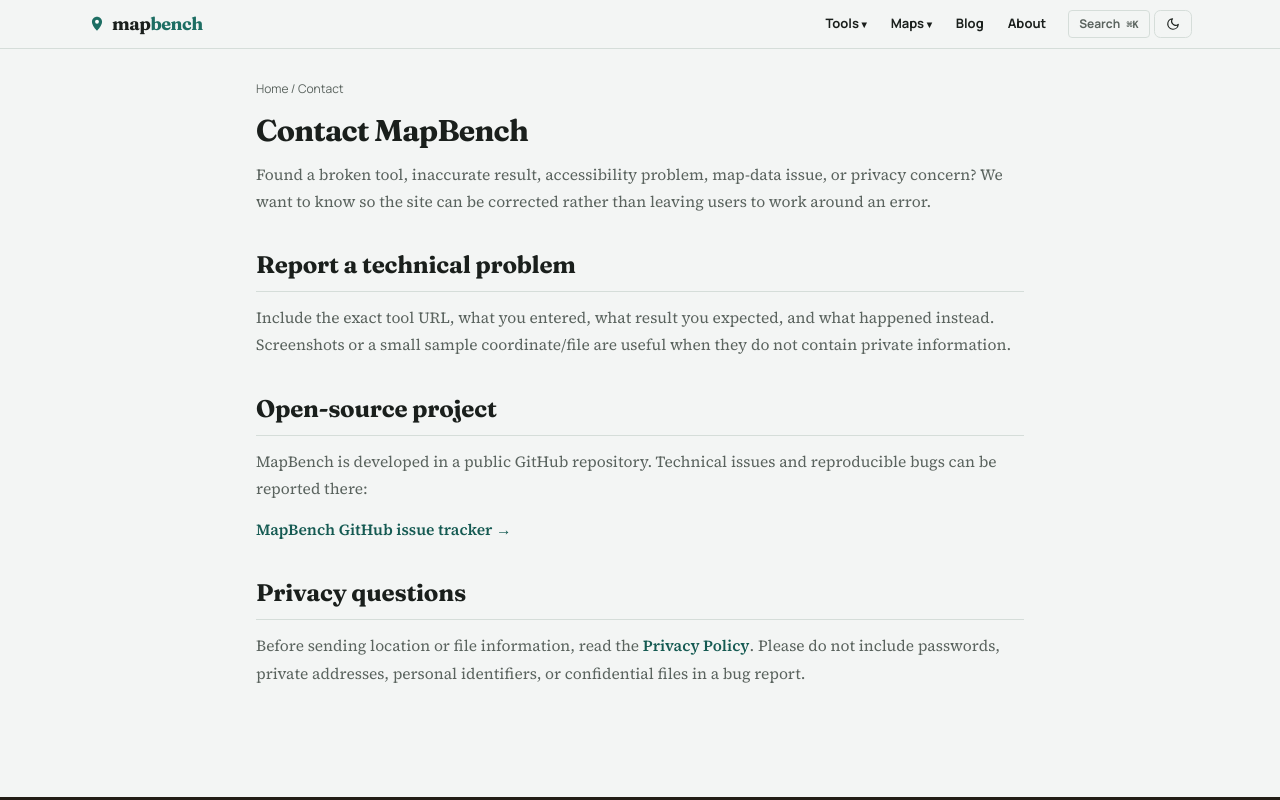
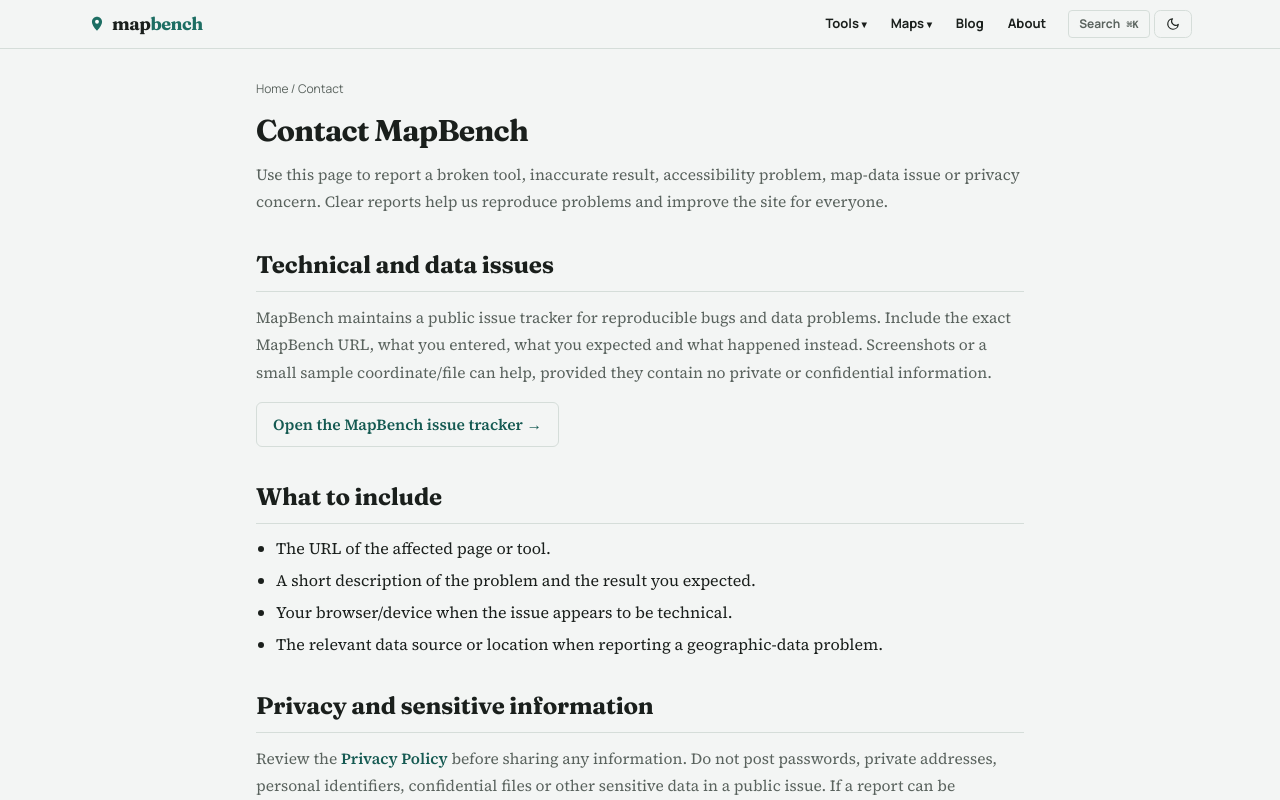
Before and after one commit to seoweblitewebservice-gif/demo, a Next.js app: page /contact in a window 1280 px wide. Shown: the top 800 px of the page. Built offline with nearby package versions, Linux system fonts and the light colour scheme.

Commit message:
Fix contact destination and improve trust information

```diff
--- a/src/app/contact/page.tsx
+++ b/src/app/contact/page.tsx
@@ -8,6 +8,8 @@
   robots: { index: true, follow: true },
 };
 
+const ISSUE_TRACKER = "https://github.com/seoweblitewebservice-gif/mapbenchsite/issues";
+
 export default function ContactPage() {
   return (
     <div className="doc mx-auto max-w-3xl">
@@ -16,41 +18,54 @@
       </nav>
       <h1 className="font-display text-3xl font-bold tracking-tight">Contact MapBench</h1>
       <p className="mt-3">
-        Found a broken tool, inaccurate result, accessibility problem, map-data issue, or privacy concern?
-        We want to know so the site can be corrected rather than leaving users to work around an error.
+        Use this page to report a broken tool, inaccurate result, accessibility problem, map-data issue or privacy concern.
+        Clear reports help us reproduce problems and improve the site for everyone.
       </p>
 
       <section className="mt-8">
-        <h2 className="sect-h">Report a technical problem</h2>
+        <h2 className="sect-h">Technical and data issues</h2>
         <p className="mt-3">
-          Include the exact tool URL, what you entered, what result you expected, and what happened instead.
-          Screenshots or a small sample coordinate/file are useful when they do not contain private information.
+          MapBench maintains a public issue tracker for reproducible bugs and data problems. Include the exact MapBench URL,
+          what you entered, what you expected and what happened instead. Screenshots or a small sample coordinate/file can help,
+          provided they contain no private or confidential information.
         </p>
-      </section>
-
-      <section className="mt-8">
-        <h2 className="sect-h">Open-source project</h2>
-        <p className="mt-3">
-          MapBench is developed in a public GitHub repository. Technical issues and reproducible bugs can be
-          reported there:
-        </p>
-        <p className="mt-3">
+        <p className="mt-4">
           <a
-            href="https://github.com/seoweblitewebservice-gif/demo/issues"
+            href={ISSUE_TRACKER}
             target="_blank"
             rel="noopener noreferrer"
-            className="font-bold text-brand-strong hover:underline"
+            className="inline-flex rounded-md border border-line px-4 py-2 font-bold text-brand-strong transition-colors hover:border-brand"
           >
-            MapBench GitHub issue tracker →
+            Open the MapBench issue tracker →
           </a>
         </p>
       </section>
 
       <section className="mt-8">
-        <h2 className="sect-h">Privacy questions</h2>
+        <h2 className="sect-h">What to include</h2>
+        <ul className="mt-3 list-disc space-y-2 pl-5">
+          <li>The URL of the affected page or tool.</li>
+          <li>A short description of the problem and the result you expected.</li>
+          <li>Your browser/device when the issue appears to be technical.</li>
+          <li>The relevant data source or location when reporting a geographic-data problem.</li>
+        </ul>
+      </section>
+
+      <section className="mt-8">
+        <h2 className="sect-h">Privacy and sensitive information</h2>
         <p className="mt-3">
-          Before sending location or file information, read the <Link href="/privacy" className="font-bold text-brand-strong hover:underline">Privacy Policy</Link>.
-          Please do not include passwords, private addresses, personal identifiers, or confidential files in a bug report.
+          Review the <Link href="/privacy" className="font-bold text-brand-strong hover:underline">Privacy Policy</Link> before sharing any information.
+          Do not post passwords, private addresses, personal identifiers, confidential files or other sensitive data in a public issue.
+          If a report can be demonstrated with a generic example, please use that instead.
+        </p>
+      </section>
+
+      <section className="mt-8 rounded-lg border border-line p-5">
+        <h2 className="sect-h">More about MapBench</h2>
+        <p className="mt-3">
+          For how calculations are performed and where geographic data comes from, see our{" "}
+          <Link href="/methodology" className="font-bold text-brand-strong hover:underline">Methodology</Link> and{" "}
+          <Link href="/data-sources" className="font-bold text-brand-strong hover:underline">Data Sources</Link> pages.
         </p>
       </section>
     </div>
```
